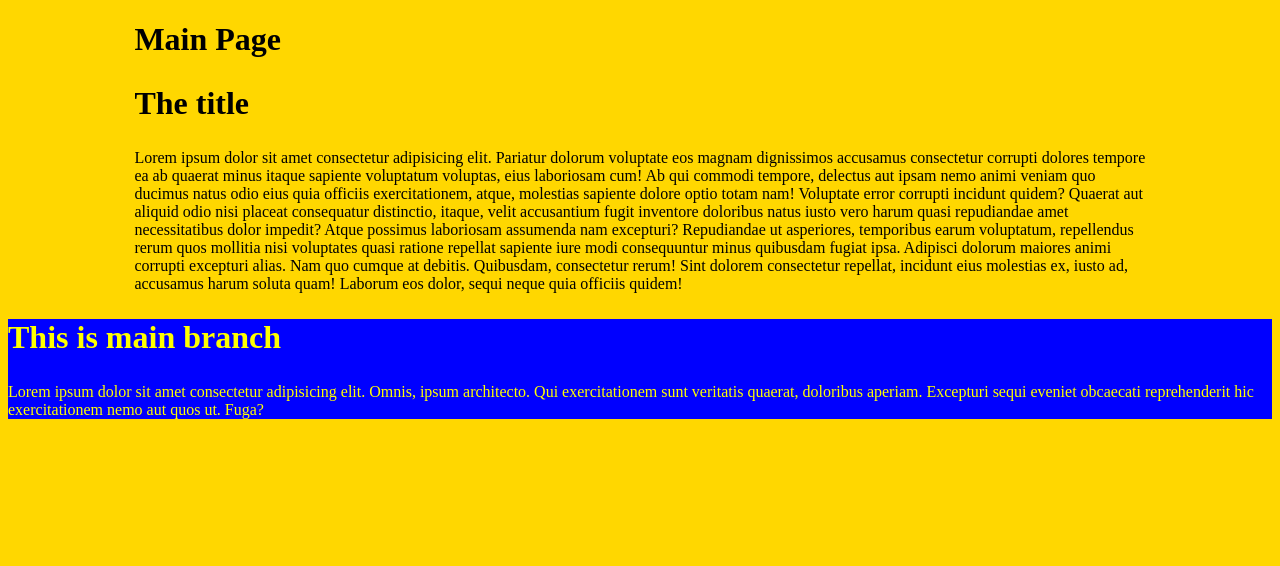
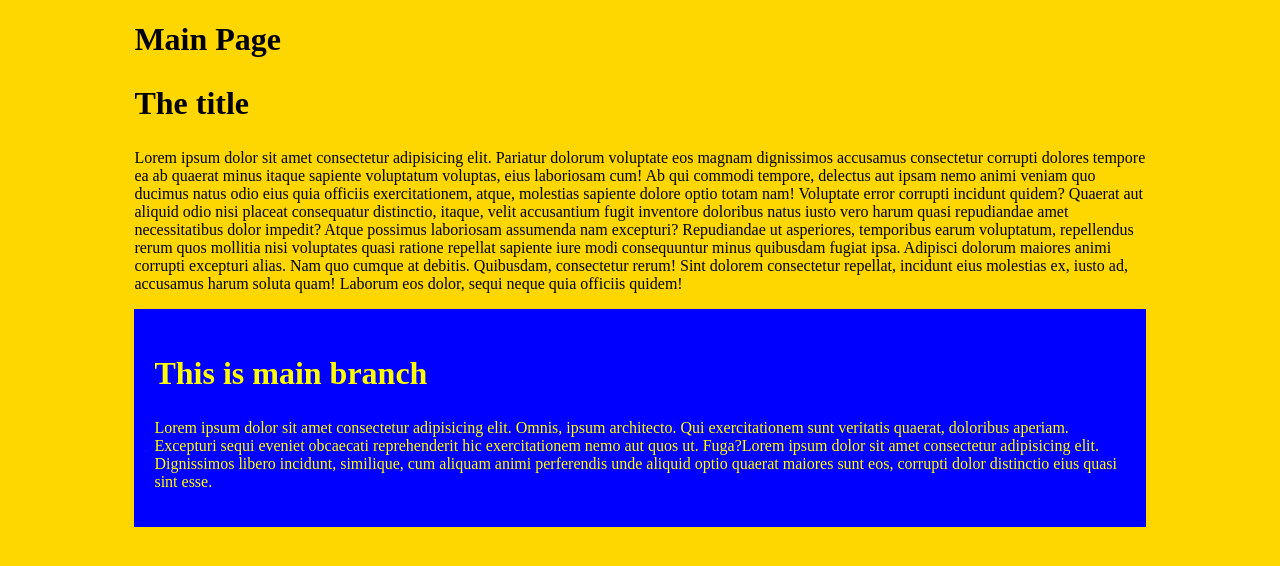
Before and after one commit to Jivchik-jiv/Playground, a plain HTML site: page index.html in a window 1280 px wide. Drawn offline with Linux system fonts and the light colour scheme.

Commit message:
Small changes

```diff
--- a/index.html
+++ b/index.html
@@ -26,15 +26,19 @@
             Nam quo cumque at debitis. Quibusdam, consectetur rerum! Sint dolorem consectetur repellat, incidunt eius
             molestias ex, iusto ad, accusamus harum soluta quam! Laborum eos dolor, sequi neque quia officiis quidem!
         </p>
+
+        <section class="main-branch">
+            <h2>This is main branch</h2>
+            <p>Lorem ipsum dolor sit amet consectetur adipisicing elit. Omnis, ipsum architecto. Qui exercitationem sunt
+                veritatis quaerat, doloribus aperiam. Excepturi sequi eveniet obcaecati reprehenderit hic exercitationem
+                nemo aut quos ut. Fuga?Lorem ipsum dolor sit amet consectetur adipisicing elit. Dignissimos libero
+                incidunt, similique, cum aliquam animi perferendis unde aliquid optio quaerat maiores sunt eos, corrupti
+                dolor distinctio eius quasi sint esse.
+
+            </p>
+        </section>
     </main>
-    <section class="main-branch">
-        <h2>This is main branch</h2>
-        <p>Lorem ipsum dolor sit amet consectetur adipisicing elit. Omnis, ipsum architecto. Qui exercitationem sunt
-            veritatis quaerat, doloribus aperiam. Excepturi sequi eveniet obcaecati reprehenderit hic exercitationem
-            nemo aut quos ut. Fuga?
 
-        </p>
-    </section>
 </body>
 
 </html>
--- a/styles.css
+++ b/styles.css
@@ -1,5 +1,5 @@
 body{
-   background-color: gold;
+   background: gold;
    color:black;
 
 
@@ -16,8 +16,10 @@ h2{
 .main-branch {
     background:blue;
     color:yellow;
+    padding:20px;
 }
 
 .main-branch h2{
     font-size:2em;
+
 }
```
